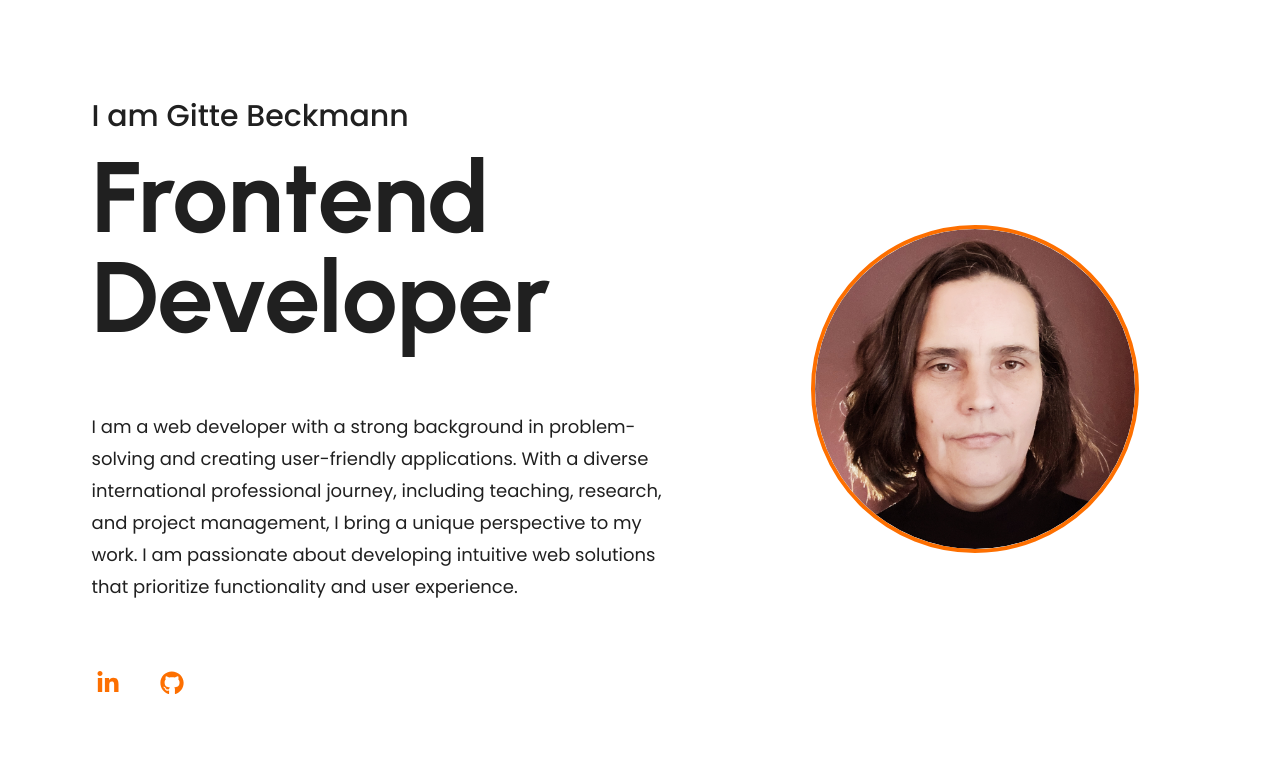
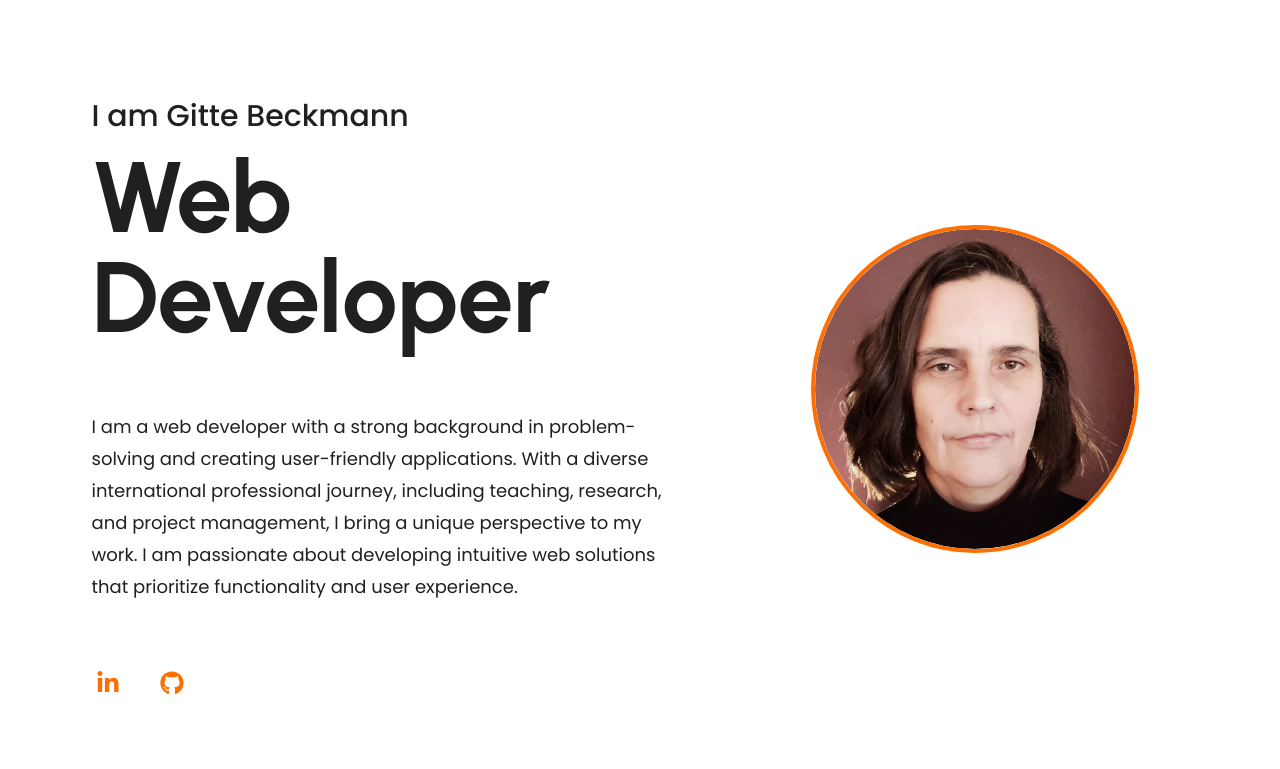
Before and after one commit to gittebe/gitte-portfolio, a React (Vite) app: page / in a window 1280 px wide. Shown: the top 769 px of the page. Built offline with nearby package versions, Linux system fonts and the light colour scheme.

Commit message:
- changed to web developer

```diff
--- a/src/components/BioCard/BioCard.jsx
+++ b/src/components/BioCard/BioCard.jsx
@@ -10,7 +10,7 @@ export const BioCard = () => {
           I am Gitte Beckmann
         </HeaderThree>
         <HeaderOne>
-          Frontend Developer
+          Web Developer
         </HeaderOne>
         <div className="spacer-one"></div>
         <Body>
```
